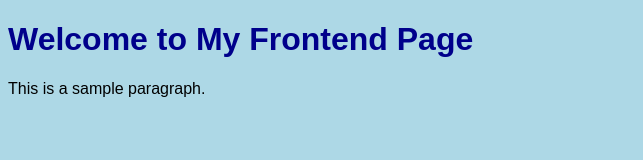
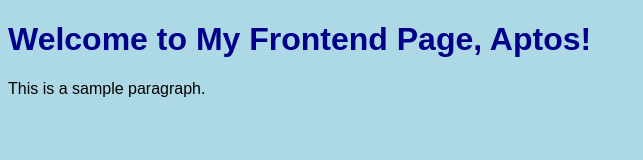
Before and after one commit to wufengtao1/Front-end-support-template, a plain HTML site: page index.html in a window 1280 px wide. Shown: the whole page, without its empty margins (0-643 px from the left). Drawn offline with Linux system fonts and the light colour scheme.

Commit message:
Add aptos

```diff
--- a/index.html
+++ b/index.html
@@ -5,7 +5,7 @@
     <link rel="stylesheet" type="text/css" href="styles.css">
 </head>
 <body>
-    <h1>Welcome to My Frontend Page</h1>
+    <h1>Welcome to My Frontend Page, Aptos!</h1>
 
     <p>This is a sample paragraph.</p>
 
```
Also changed, not shown: script.js (line endings or trailing spaces), 1 other file.
